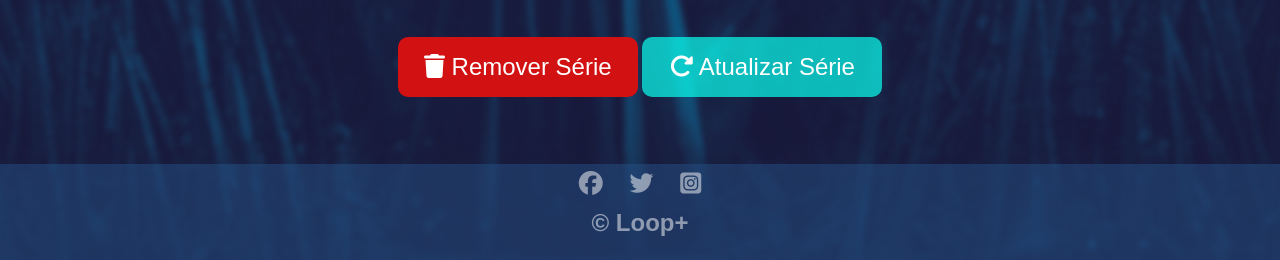
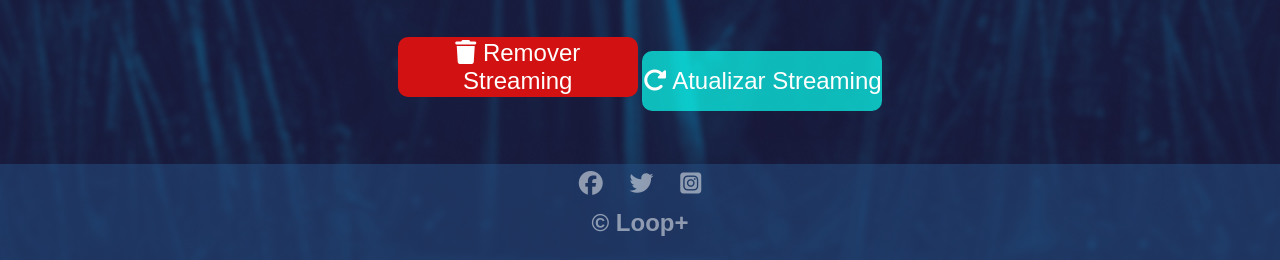
Before and after one commit to Madcruz86/a3, a plain HTML site: page meu-streaming.html in a window 1280 px wide. Shown: the part 540-800 px from the top of the page. Drawn offline with Linux system fonts and the light colour scheme.

Commit message:
Update meu-streaming.html

```diff
--- a/meu-streaming.html
+++ b/meu-streaming.html
@@ -48,8 +48,8 @@
 
 
                 <div class="botoes-serie">
-                    <button id="botao-deletar"><i class="fa-solid fa-trash"></i> Remover Série</button>
-                    <button id="botao-atualizar"><i class="fa-solid fa-rotate-right"></i> Atualizar Série</button>
+                    <button id="botao-deletar"><i class="fa-solid fa-trash"></i> Remover Streaming</button>
+                    <button id="botao-atualizar"><i class="fa-solid fa-rotate-right"></i> Atualizar Streaming</button>
                 </div>
             </div>
         </section>
```
